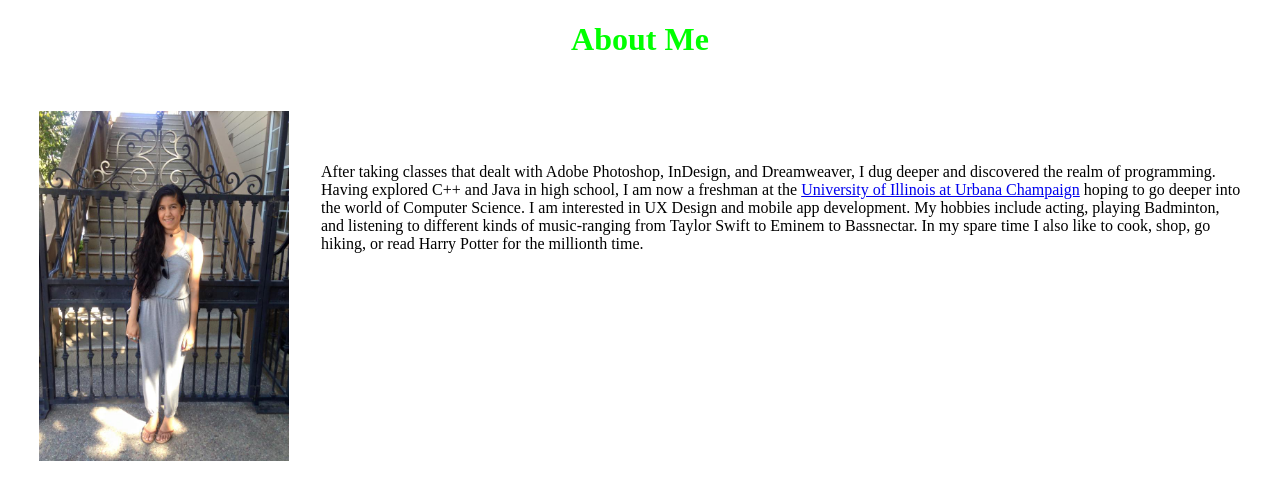
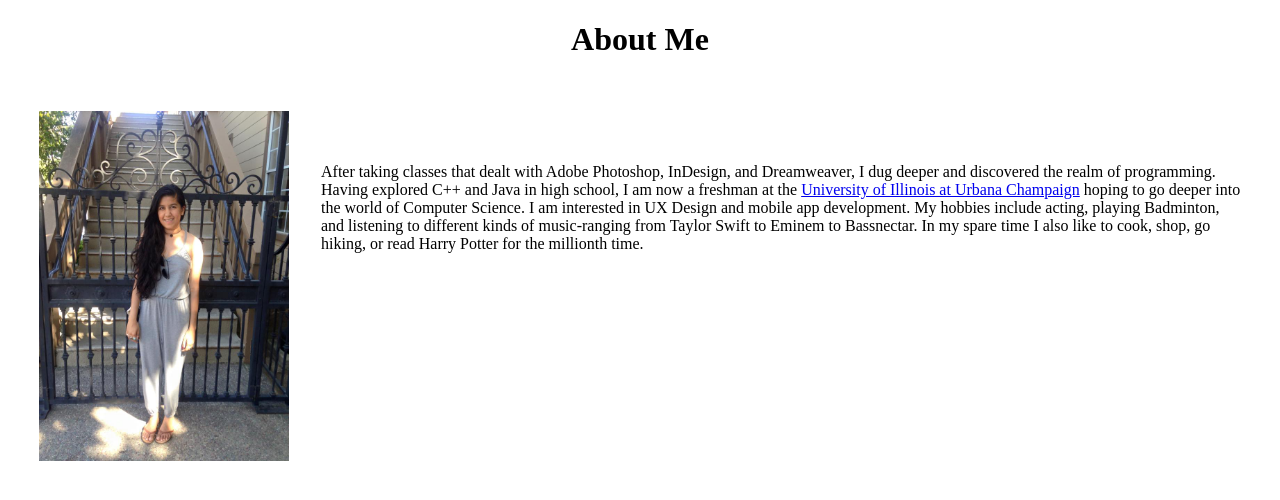
Before and after one commit to shivani72/shivani72.github.io, a plain HTML site: page index.html in a window 1280 px wide. In both pictures the pointer is over the element "About Me". Drawn offline with Linux system fonts and the light colour scheme.

Commit message:
Changed colors again

```diff
--- a/css/stylesheet.css
+++ b/css/stylesheet.css
@@ -1,5 +1,6 @@
 .about_me:hover
 {
-	color: #00FF00;
+	color: ##800000;
+	cursor: pointer;
 transition: ease 1s;
 }
```
